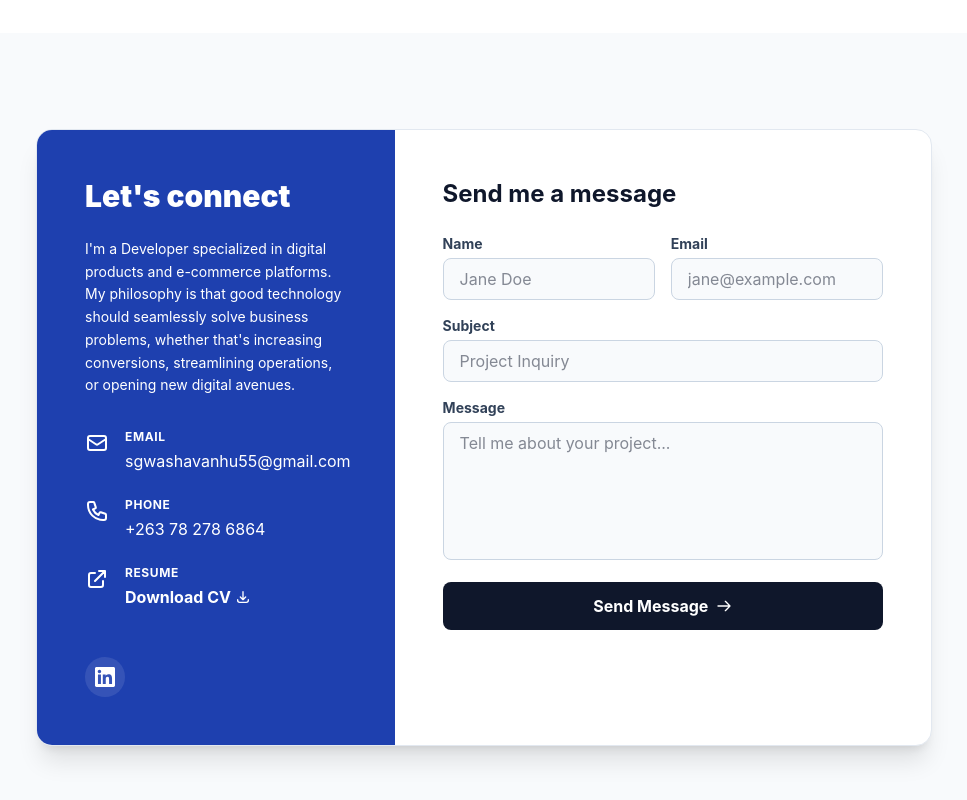
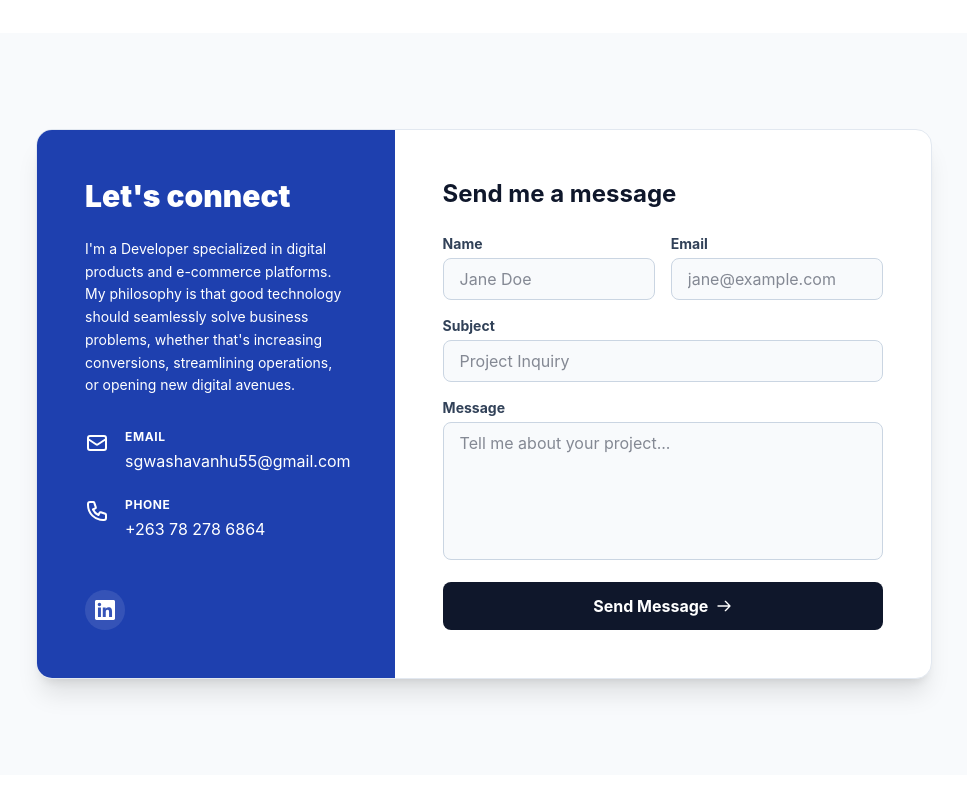
Before and after one commit to SALEM-BHERO/salem-portfolio, a React (Vite) app: page / in a window 1280 px wide. Shown: the part 2407-3207 px from the top of the page, without its empty margins (156-1123 px from the left). After the commit the page ends 3182 px from the top, so only its background shows below. Built offline with nearby package versions, Linux system fonts and the light colour scheme.

Commit message:
Remove CV download link for privacy, retain LinkedIn

```diff
--- a/src/components/Contact.jsx
+++ b/src/components/Contact.jsx
@@ -135,19 +135,11 @@ const Contact = () => {
                       <span>+263 78 278 6864</span>
                     </div>
                   </div>
-
-                  <div className="flex items-start gap-4">
-                    <svg className="w-6 h-6 text-white shrink-0 mt-0.5" fill="none" stroke="currentColor" viewBox="0 0 24 24"><path strokeLinecap="round" strokeLinejoin="round" strokeWidth={2} d="M10 6H6a2 2 0 00-2 2v10a2 2 0 002 2h10a2 2 0 002-2v-4M14 4h6m0 0v6m0-6L10 14" /></svg>
-                    <div>
-                      <span className="block text-xs font-bold uppercase tracking-wider text-primary-200 mb-1">Resume</span>
-                      <a href="#" className="hover:underline font-bold text-white flex items-center gap-1">Download CV <svg className="w-4 h-4" fill="none" stroke="currentColor" viewBox="0 0 24 24"><path strokeLinecap="round" strokeLinejoin="round" strokeWidth={2} d="M4 16v1a3 3 0 003 3h10a3 3 0 003-3v-1m-4-4l-4 4m0 0l-4-4m4 4V4" /></svg></a>
-                    </div>
-                  </div>
                 </div>
               </div>
 
               <div className="mt-12 flex gap-4">
-                 <a href="https://www.linkedin.com/in/salem-gwashavanhu/" target="_blank" rel="noopener noreferrer" className="w-10 h-10 rounded-full bg-white/10 flex items-center justify-center hover:bg-white/20 transition-colors">
+                 <a href="https://www.linkedin.com/in/salem-gwashavanhu/" target="_blank" rel="noopener noreferrer" className="w-10 h-10 rounded-full bg-white/10 flex items-center justify-center hover:bg-white/20 transition-colors" title="LinkedIn Profile">
                    <span className="sr-only">LinkedIn</span>
                    <svg className="w-5 h-5 fill-current" viewBox="0 0 24 24"><path d="M20.447 20.452h-3.554v-5.569c0-1.328-.027-3.037-1.852-3.037-1.853 0-2.136 1.445-2.136 2.939v5.667H9.351V9h3.414v1.561h.046c.477-.9 1.637-1.85 3.37-1.85 3.601 0 4.267 2.37 4.267 5.455v6.286zM5.337 7.433c-1.144 0-2.063-.926-2.063-2.065 0-1.138.92-2.063 2.063-2.063 1.14 0 2.064.925 2.064 2.063 0 1.139-.925 2.065-2.064 2.065zm1.782 13.019H3.555V9h3.564v11.452zM22.225 0H1.771C.792 0 0 .774 0 1.729v20.542C0 23.227.792 24 1.771 24h20.451C23.2 24 24 23.227 24 22.271V1.729C24 .774 23.2 0 22.222 0h.003z"/></svg>
                  </a>
```
